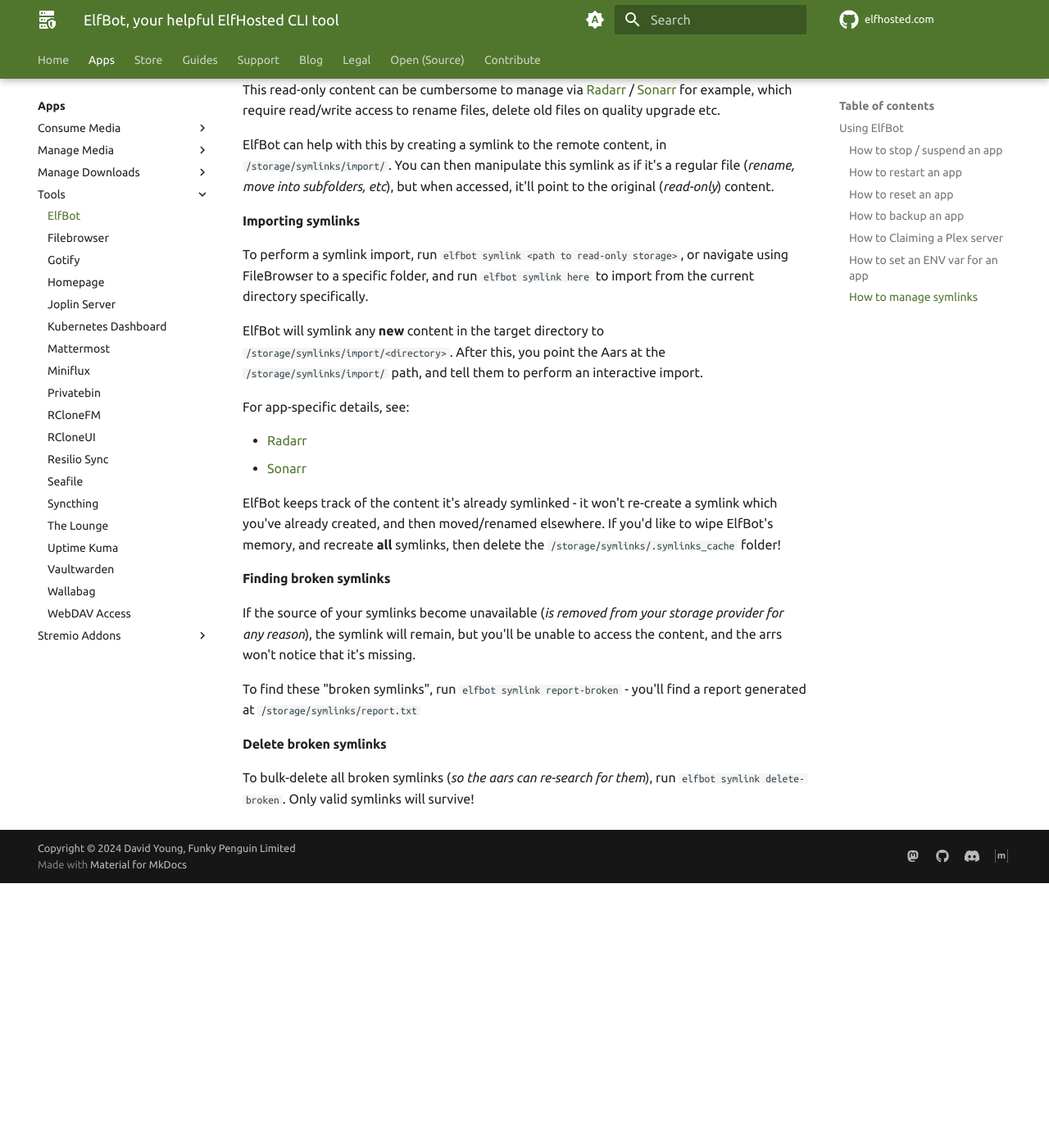
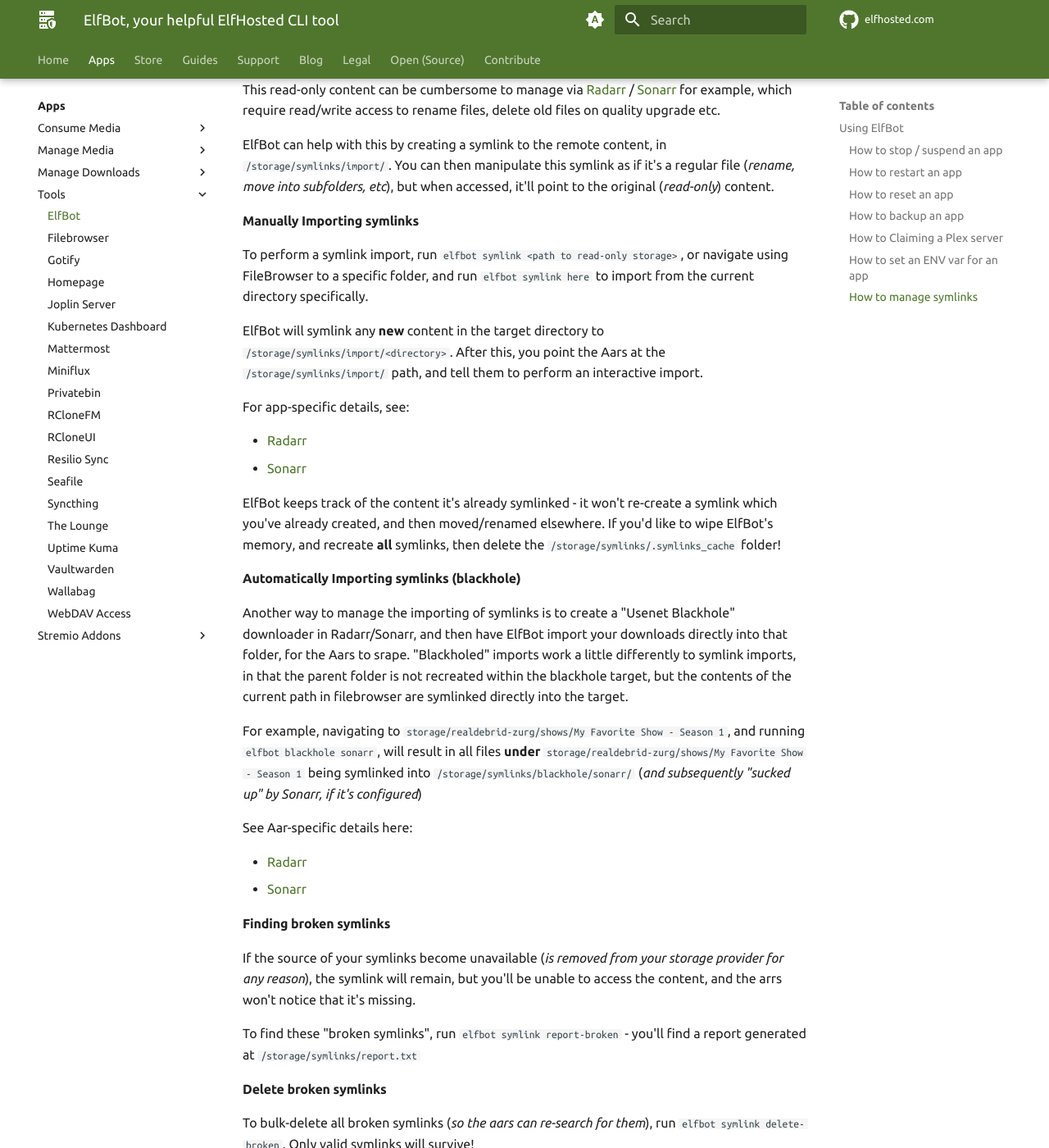
Before and after one commit to elfhosted/elfhosted.com, an MkDocs documentation site: the page built from docs/app/elfbot.md, in a window 1280 px wide and 1400 px high, scrolled down 3844 px. Shown: the whole window at 82% size. Built offline with MkDocs 1.6.1 and Material for MkDocs 9.7.7, drawn with Linux system fonts in a browser that asks for light colours; a script that is not in the unit is left out; plug-ins that fetch from the network failed and are left out; comment, search, counter and statistics services are not loaded; before the commit the page ends 4921 px from its top, so only the background shows below that.

Commit message:
Add blog post, elfbot details re blackhole
Signed-off-by: David Young <davidy@funkypenguin.co.nz>

```diff
--- a/docs/app/elfbot.md
+++ b/docs/app/elfbot.md
@@ -125,7 +125,7 @@ This read-only content can be cumbersome to manage via [Radarr][radarr] / [Sonar
 
 ElfBot can help with this by creating a symlink to the remote content, in `/storage/symlinks/import/`. You can then manipulate this symlink as if it's a regular file (*rename, move into subfolders, etc*), but when accessed, it'll point to the original (*read-only*) content.
 
-#### Importing symlinks
+#### Manually Importing symlinks
 
 To perform a symlink import, run `elfbot symlink <path to read-only storage>`, or navigate using FileBrowser to a specific folder, and run `elfbot symlink here` to import from the current directory specifically.
 
@@ -137,6 +137,17 @@ For app-specific details, see:
 * [Sonarr](/app/sonarr/#import-existing-remote-media)
 
 ElfBot keeps track of the content it's already symlinked - it won't re-create a symlink which you've already created, and then moved/renamed elsewhere. If you'd like to wipe ElfBot's memory, and recreate **all** symlinks, then delete the `/storage/symlinks/.symlinks_cache` folder!
+
+#### Automatically Importing symlinks (blackhole)
+
+Another way to manage the importing of symlinks is to create a "Usenet Blackhole" downloader in Radarr/Sonarr, and then have ElfBot import your downloads directly into that folder, for the Aars to srape. "Blackholed" imports work a little differently to symlink imports, in that the parent folder is not recreated within the blackhole target, but the contents of the current path in filebrowser are symlinked directly into the target.
+
+For example, navigating to `storage/realdebrid-zurg/shows/My Favorite Show - Season 1`, and running `elfbot blackhole sonarr`, will result in all files **under** `storage/realdebrid-zurg/shows/My Favorite Show - Season 1` being symlinked into `/storage/symlinks/blackhole/sonarr/` (*and subsequently "sucked up" by Sonarr, if it's configured*)
+
+See Aar-specific details here:
+
+* [Radarr](/app/radarr/#import-existing-remote-media)
+* [Sonarr](/app/sonarr/#import-existing-remote-media)
 
 #### Finding broken symlinks
 
```
Also changed, not shown: docs/blog/posts/infra/seeking-stability.md (added, +84 -0 lines).
